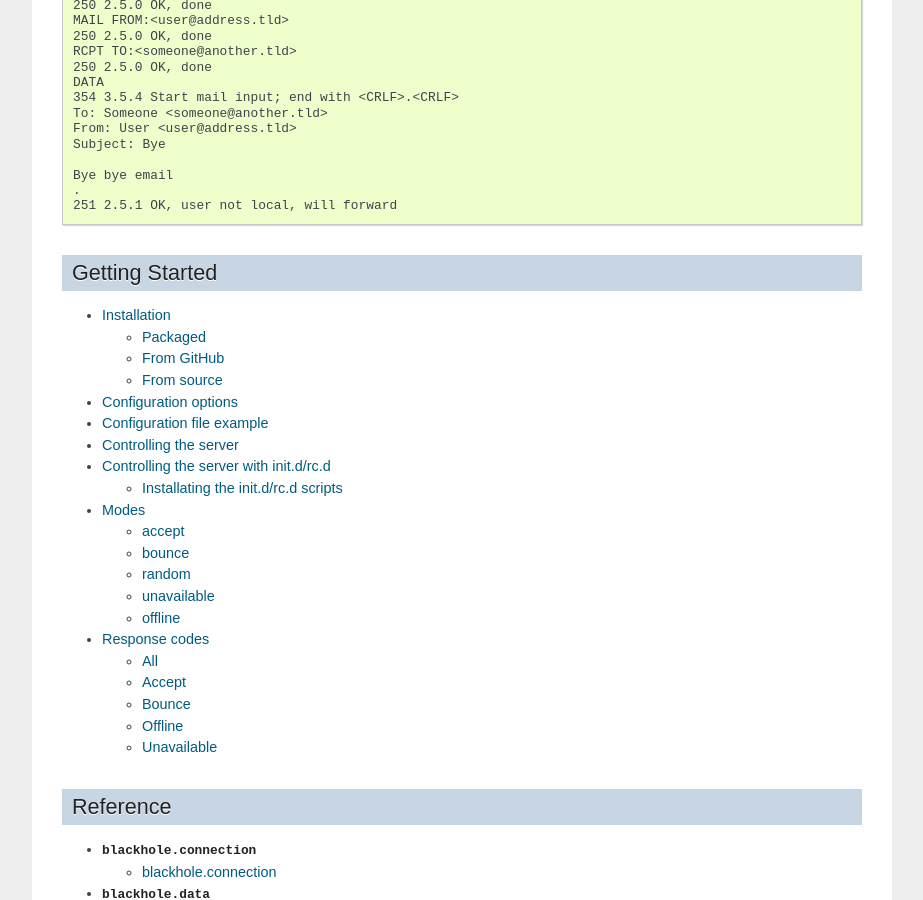
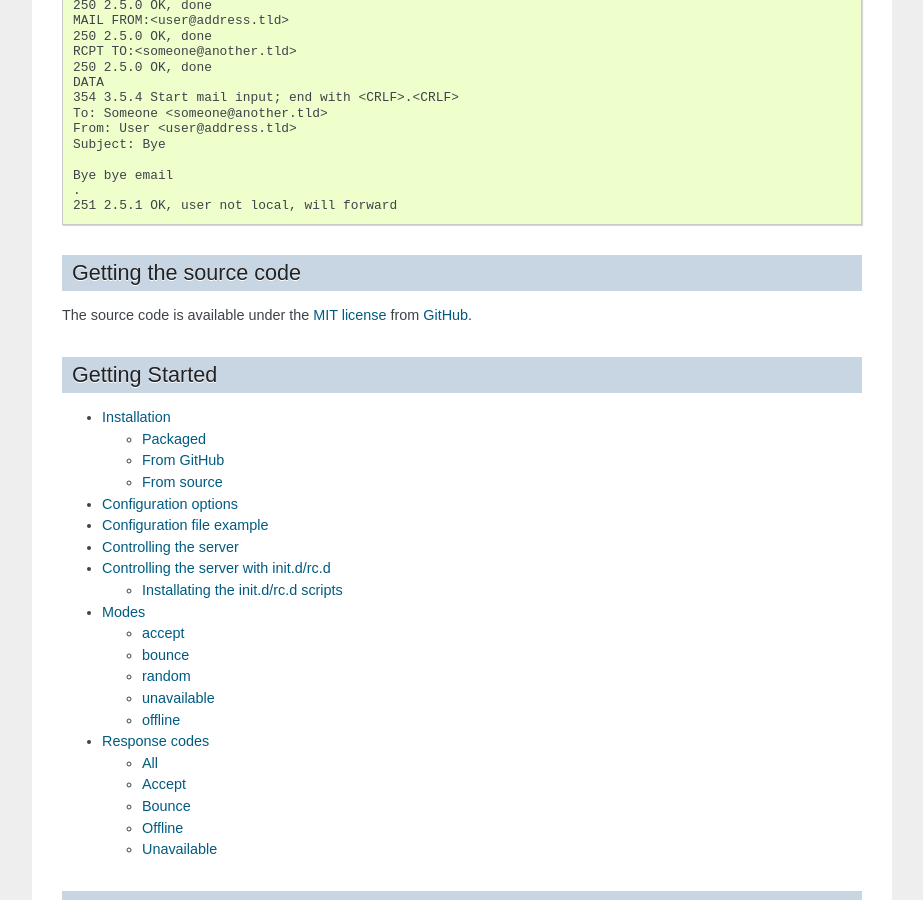
Before and after one commit to kura/blackhole, a Sphinx documentation site: the page built from docs/source/index.rst, in a window 1280 px wide and 900 px high, scrolled down 884 px. Shown: the whole window, without its empty margins (198-1121 px from the left). Built offline with Sphinx 7.4.7, drawn with Linux system fonts in a browser that asks for light colours; some of the changed text lies outside the part shown.

Commit message:
Added reference to source location

```diff
--- a/docs/source/index.rst
+++ b/docs/source/index.rst
@@ -63,6 +63,14 @@ Testing via telnet
     .
     251 2.5.1 OK, user not local, will forward
 
+Getting the source code
+=======================
+
+The source code is available under the `MIT license`_ from `GitHub`_.
+
+.. _MIT License: https://github.com/kura/blackhole/blob/master/LICENSE
+.. _GitHub: https://github.com/kura/blackhole/
+
 Getting Started
 ===============
 
```
